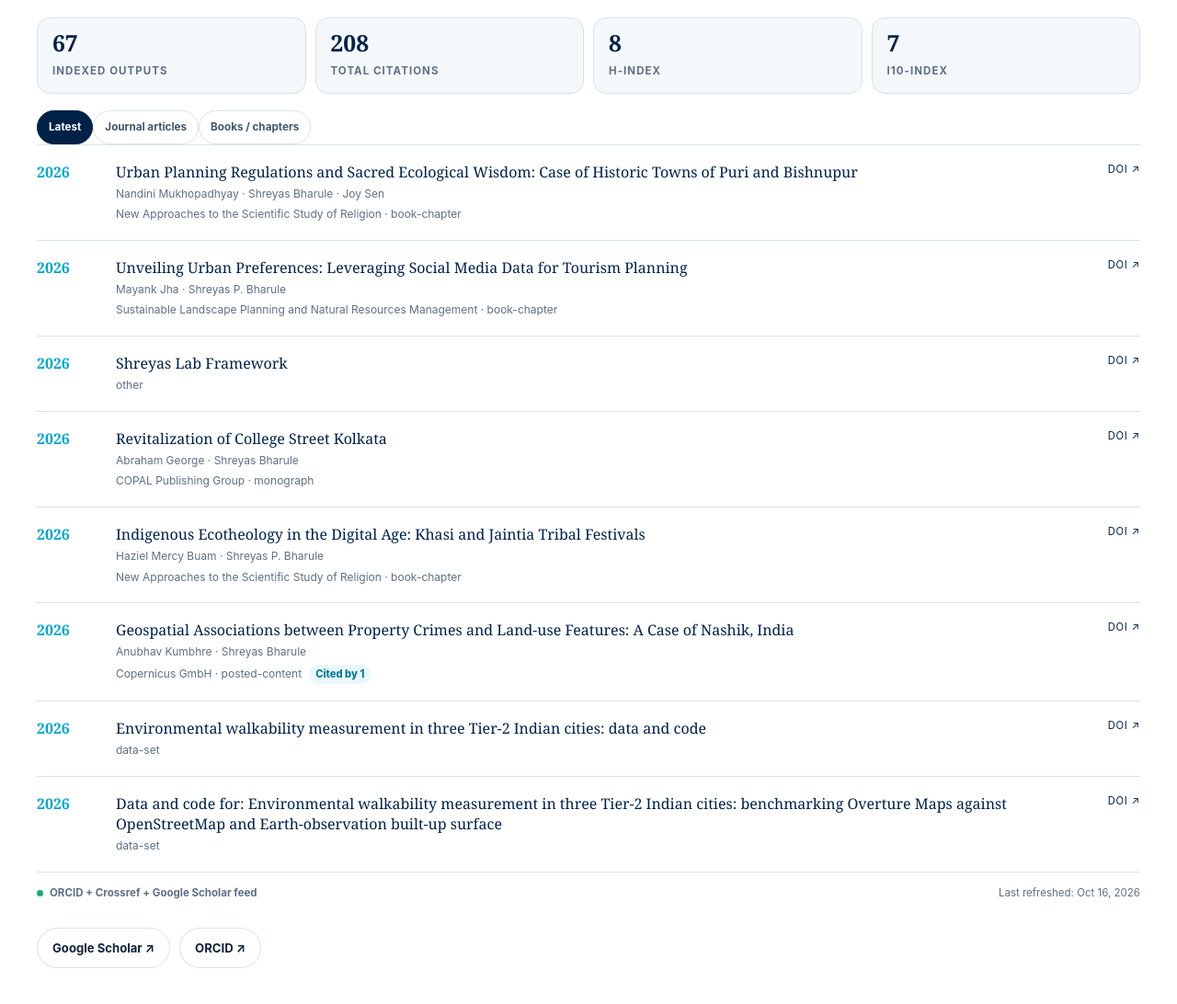
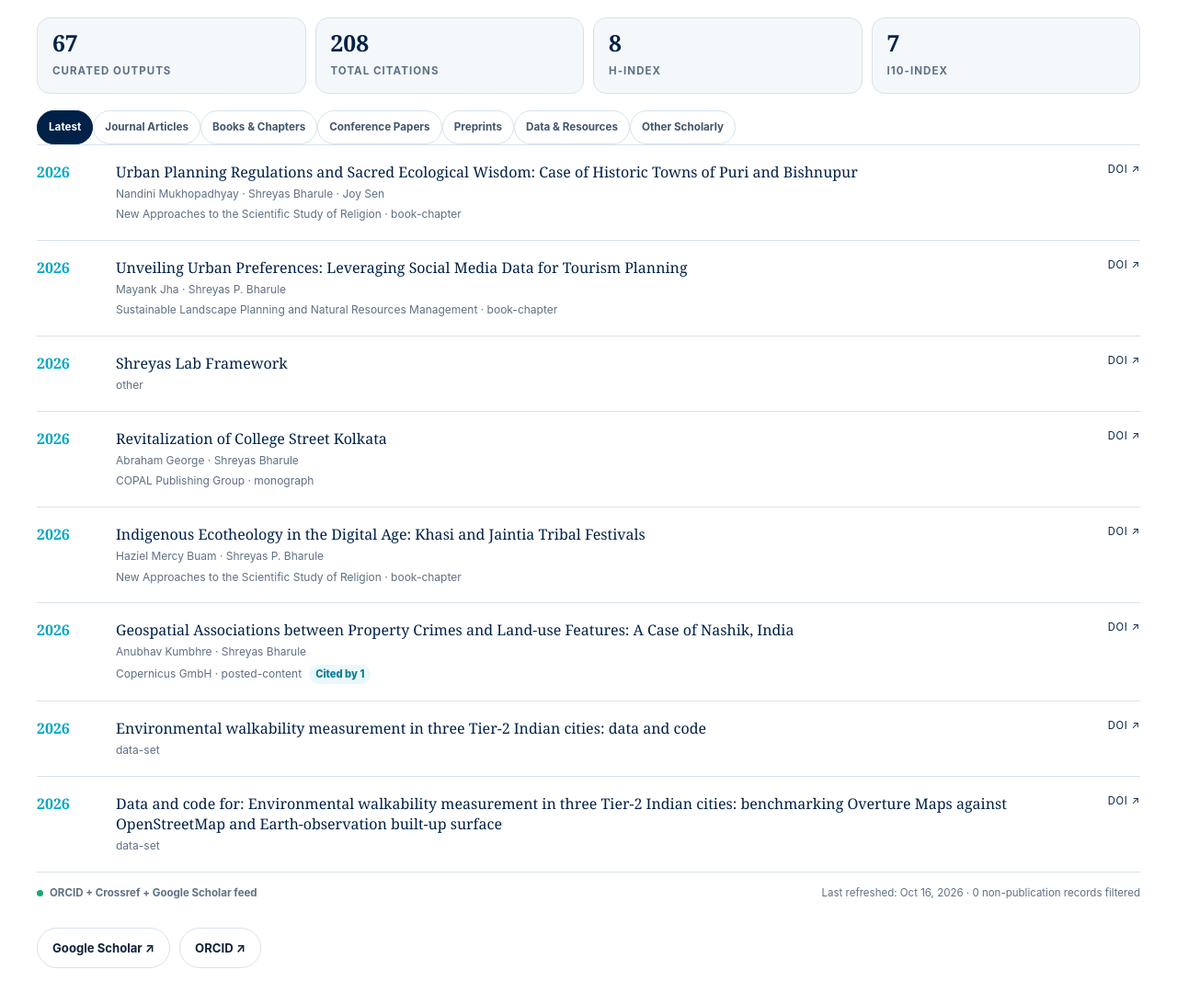
Before and after one commit to shreyasbharule/usi, a plain HTML site: page index.html in a window 1280 px wide. Shown: the part 5360-6452 px from the top of the page at 92% size. Drawn offline with Linux system fonts and the light colour scheme.

Commit message:
Add publication category filters

```diff
--- a/index.html
+++ b/index.html
@@ -75,7 +75,7 @@ header{position:sticky;top:0;z-index:50;background:rgba(255,255,255,.93);backdro
 
 <section class="section alt" id="questions"><div class="wrap"><div class="section-head compact-head"><div><div class="eyebrow">Foundational questions</div><h2>Questions our research tries to answer.</h2></div></div><div class="questions"><article class="question"><h3>How does infrastructure reorganise urban and regional space?</h3><p>High-speed rail, metro systems, airports and logistics as catalysts of spatial and economic restructuring.</p></article><article class="question"><h3>How can urban systems become observable and modelable?</h3><p>Digital twins and data pipelines integrating mobility, assets, spatial information and user feedback.</p></article><article class="question"><h3>How can spatial intelligence improve access and inclusion?</h3><p>Routing, accessibility, street-level observation and behavioural evidence for more inclusive urban environments.</p></article><article class="question"><h3>How can computation strengthen planning and design judgement?</h3><p>AI, parametric methods and simulation used as decision-support rather than as substitutes for planning reasoning.</p></article></div></div></section>
 
-<section class="section" id="publications"><div class="wrap"><div class="section-head"><div><div class="eyebrow">Publications & research outputs</div><h2>Live scholarly record.</h2></div><p>ORCID and Crossref provide canonical publication metadata; Google Scholar adds citation impact and additional indexed works. The merged feed is refreshed weekly through GitHub Actions.</p></div><div class="scholar-metrics" id="scholar-metrics" aria-label="Google Scholar metrics"><div class="metric"><b id="metric-pubs">—</b><span>Indexed outputs</span></div><div class="metric"><b id="metric-citations">—</b><span>Total citations</span></div><div class="metric"><b id="metric-h">—</b><span>h-index</span></div><div class="metric"><b id="metric-i10">—</b><span>i10-index</span></div></div><div class="pub-toolbar"><button class="filter-btn active" data-pub-filter="all">Latest</button><button class="filter-btn" data-pub-filter="article">Journal articles</button><button class="filter-btn" data-pub-filter="chapter">Books / chapters</button></div><div class="pubs" id="publication-feed" aria-live="polite">
+<section class="section" id="publications"><div class="wrap"><div class="section-head"><div><div class="eyebrow">Publications & research outputs</div><h2>Live scholarly record.</h2></div><p>ORCID and Crossref provide canonical publication metadata; Google Scholar adds citation impact and additional indexed works. The merged feed is refreshed weekly through GitHub Actions.</p></div><div class="scholar-metrics" id="scholar-metrics" aria-label="Google Scholar metrics"><div class="metric"><b id="metric-pubs">—</b><span>Curated outputs</span></div><div class="metric"><b id="metric-citations">—</b><span>Total citations</span></div><div class="metric"><b id="metric-h">—</b><span>h-index</span></div><div class="metric"><b id="metric-i10">—</b><span>i10-index</span></div></div><div class="pub-toolbar"><button class="filter-btn active" data-pub-filter="all">Latest</button><button class="filter-btn" data-pub-filter="journal">Journal Articles</button><button class="filter-btn" data-pub-filter="book">Books & Chapters</button><button class="filter-btn" data-pub-filter="conference">Conference Papers</button><button class="filter-btn" data-pub-filter="preprint">Preprints</button><button class="filter-btn" data-pub-filter="data">Data & Resources</button><button class="filter-btn" data-pub-filter="other">Other Scholarly</button></div><div class="pubs" id="publication-feed" aria-live="polite">
 <div class="pub" data-type="article"><div class="year">2024</div><div><div class="title">Exploring Business Networks Along the Mumbai–Ahmedabad High-Speed Rail Corridor</div><div class="venue">Transportation in Developing Economies</div></div><a href="https://doi.org/10.1007/s40890-023-00189-4" target="_blank" rel="noopener">DOI ↗</a></div>
 <div class="pub" data-type="article"><div class="year">2023</div><div><div class="title">Understanding railway usage behavior with ten million GPS records</div><div class="venue">Cities · Elsevier</div></div><a href="https://doi.org/10.1016/j.cities.2022.104117" target="_blank" rel="noopener">DOI ↗</a></div>
 <div class="pub" data-type="article"><div class="year">2021</div><div><div class="title">Modular Metacognitive Digital Twin Technologies for Greener Cities & Cleaner Mobility</div><div class="venue">Advances in Applied Energy</div></div><a href="https://doi.org/10.1016/j.adapen.2021.100081" target="_blank" rel="noopener">DOI ↗</a></div>
@@ -90,9 +90,9 @@ header{position:sticky;top:0;z-index:50;background:rgba(255,255,255,.93);backdro
 const menuBtn=document.querySelector('.menubtn');const nav=document.querySelector('.navlinks');menuBtn?.addEventListener('click',()=>{const open=nav.classList.toggle('open');menuBtn.setAttribute('aria-expanded',String(open));});document.querySelectorAll('.navlinks a').forEach(a=>a.addEventListener('click',()=>{nav.classList.remove('open');menuBtn?.setAttribute('aria-expanded','false')}));
 document.querySelectorAll('[data-filter]').forEach(btn=>btn.addEventListener('click',()=>{document.querySelectorAll('[data-filter]').forEach(b=>b.classList.remove('active'));btn.classList.add('active');const f=btn.dataset.filter;document.querySelectorAll('.archive-card').forEach(c=>c.classList.toggle('hidden',f!=='all'&&!c.dataset.category.split(' ').includes(f)));}));
 const esc=s=>String(s??'').replace(/[&<>"']/g,c=>({'&':'&amp;','<':'&lt;','>':'&gt;','"':'&quot;',"'":'&#39;'}[c]));let loadedPubs=[];
-function normalizeType(t=''){const x=String(t).toLowerCase();if(x.includes('journal')||x.includes('article'))return'article';if(x.includes('chapter')||x.includes('book'))return'chapter';return'other';}
-function renderPubs(filter='all'){const feed=document.getElementById('publication-feed');if(!feed||!loadedPubs.length)return;const pubs=loadedPubs.filter(p=>filter==='all'||normalizeType(p.type)===filter).slice(0,8);feed.innerHTML=pubs.map(p=>{const authors=(p.authors||[]).slice(0,6);const authorText=authors.length?`<div class="authors">${authors.map(esc).join(' · ')}${(p.authors||[]).length>6?' · et al.':''}</div>`:'';const citationCount=Number(p.scholar_citations||0);const citationText=citationCount?`<span class="citation">Cited by ${esc(citationCount)}</span>`:'';const venue=[p.venue,p.type].filter(Boolean).map(esc).join(' · ');const href=esc(p.url||p.scholar_url||(p.doi?`https://doi.org/${p.doi}`:'#'));return `<div class="pub" data-type="${normalizeType(p.type)}"><div class="year">${esc(p.year||'—')}</div><div><div class="title">${esc(p.title)}</div>${authorText}<div class="venue">${venue}${citationText}</div></div><a href="${href}" target="_blank" rel="noopener">${p.doi?'DOI ↗':'Scholar ↗'}</a></div>`}).join('')||'<div class="pub"><div></div><div class="venue">No outputs in this category yet.</div></div>';}
-async function loadPublicationFeed(){const sync=document.getElementById('publication-sync');try{const res=await fetch('publications.json',{cache:'no-store'});if(!res.ok)throw new Error();const data=await res.json();loadedPubs=data.publications||[];if(loadedPubs.length)renderPubs('all');const m=data.scholar_metrics||{};document.getElementById('metric-pubs').textContent=data.count??'—';document.getElementById('metric-citations').textContent=m.total_citations??'—';document.getElementById('metric-h').textContent=m.h_index??'—';document.getElementById('metric-i10').textContent=m.i10_index??'—';const dt=data.generated_at?new Date(data.generated_at):null;const when=dt&&!Number.isNaN(dt.valueOf())?dt.toLocaleDateString(undefined,{year:'numeric',month:'short',day:'numeric'}):'pending';sync.innerHTML=`<span><span class="dot"></span><strong>ORCID + Crossref + Google Scholar feed</strong></span><span>Last refreshed: ${esc(when)}</span>`;}catch(e){sync.innerHTML='<span><span class="dot"></span><strong>Scholarly publication feed</strong></span><span>Static fallback shown · automated feed activates when hosted</span>';}}
+function publicationCategory(p){if(p&&p.category)return p.category;const x=String(p?.type||'').toLowerCase();if(x.includes('journal')||x==='article')return'journal';if(x.includes('chapter')||x.includes('book')||x.includes('monograph'))return'book';if(x.includes('proceedings')||x.includes('conference'))return'conference';if(x.includes('posted')||x.includes('preprint'))return'preprint';if(x.includes('data')||x.includes('resource'))return'data';return'other';}
+function renderPubs(filter='all'){const feed=document.getElementById('publication-feed');if(!feed||!loadedPubs.length)return;const pubs=loadedPubs.filter(p=>filter==='all'||publicationCategory(p)===filter).slice(0,8);feed.innerHTML=pubs.map(p=>{const authors=(p.authors||[]).slice(0,6);const authorText=authors.length?`<div class="authors">${authors.map(esc).join(' · ')}${(p.authors||[]).length>6?' · et al.':''}</div>`:'';const citationCount=Number(p.scholar_citations||0);const citationText=citationCount?`<span class="citation">Cited by ${esc(citationCount)}</span>`:'';const venue=[p.venue,p.category_label||p.type].filter(Boolean).map(esc).join(' · ');const href=esc(p.url||p.scholar_url||(p.doi?`https://doi.org/${p.doi}`:'#'));return `<div class="pub" data-type="${publicationCategory(p)}"><div class="year">${esc(p.year||'—')}</div><div><div class="title">${esc(p.title)}</div>${authorText}<div class="venue">${venue}${citationText}</div></div><a href="${href}" target="_blank" rel="noopener">${p.doi?'DOI ↗':'Scholar ↗'}</a></div>`}).join('')||'<div class="pub"><div></div><div class="venue">No outputs in this category yet.</div></div>';}
+async function loadPublicationFeed(){const sync=document.getElementById('publication-sync');try{const res=await fetch('publications.json',{cache:'no-store'});if(!res.ok)throw new Error();const data=await res.json();loadedPubs=data.publications||[];if(loadedPubs.length)renderPubs('all');const m=data.scholar_metrics||{};document.getElementById('metric-pubs').textContent=data.count??'—';document.getElementById('metric-citations').textContent=m.total_citations??'—';document.getElementById('metric-h').textContent=m.h_index??'—';document.getElementById('metric-i10').textContent=m.i10_index??'—';const dt=data.generated_at?new Date(data.generated_at):null;const when=dt&&!Number.isNaN(dt.valueOf())?dt.toLocaleDateString(undefined,{year:'numeric',month:'short',day:'numeric'}):'pending';sync.innerHTML=`<span><span class="dot"></span><strong>ORCID + Crossref + Google Scholar feed</strong></span><span>Last refreshed: ${esc(when)} · ${esc(data.excluded_count||0)} non-publication records filtered</span>`;}catch(e){sync.innerHTML='<span><span class="dot"></span><strong>Scholarly publication feed</strong></span><span>Static fallback shown · automated feed activates when hosted</span>';}}
 loadPublicationFeed();document.querySelectorAll('[data-pub-filter]').forEach(btn=>btn.addEventListener('click',()=>{document.querySelectorAll('[data-pub-filter]').forEach(b=>b.classList.remove('active'));btn.classList.add('active');if(loadedPubs.length)renderPubs(btn.dataset.pubFilter)}));
 </script>
 </body></html>
```
